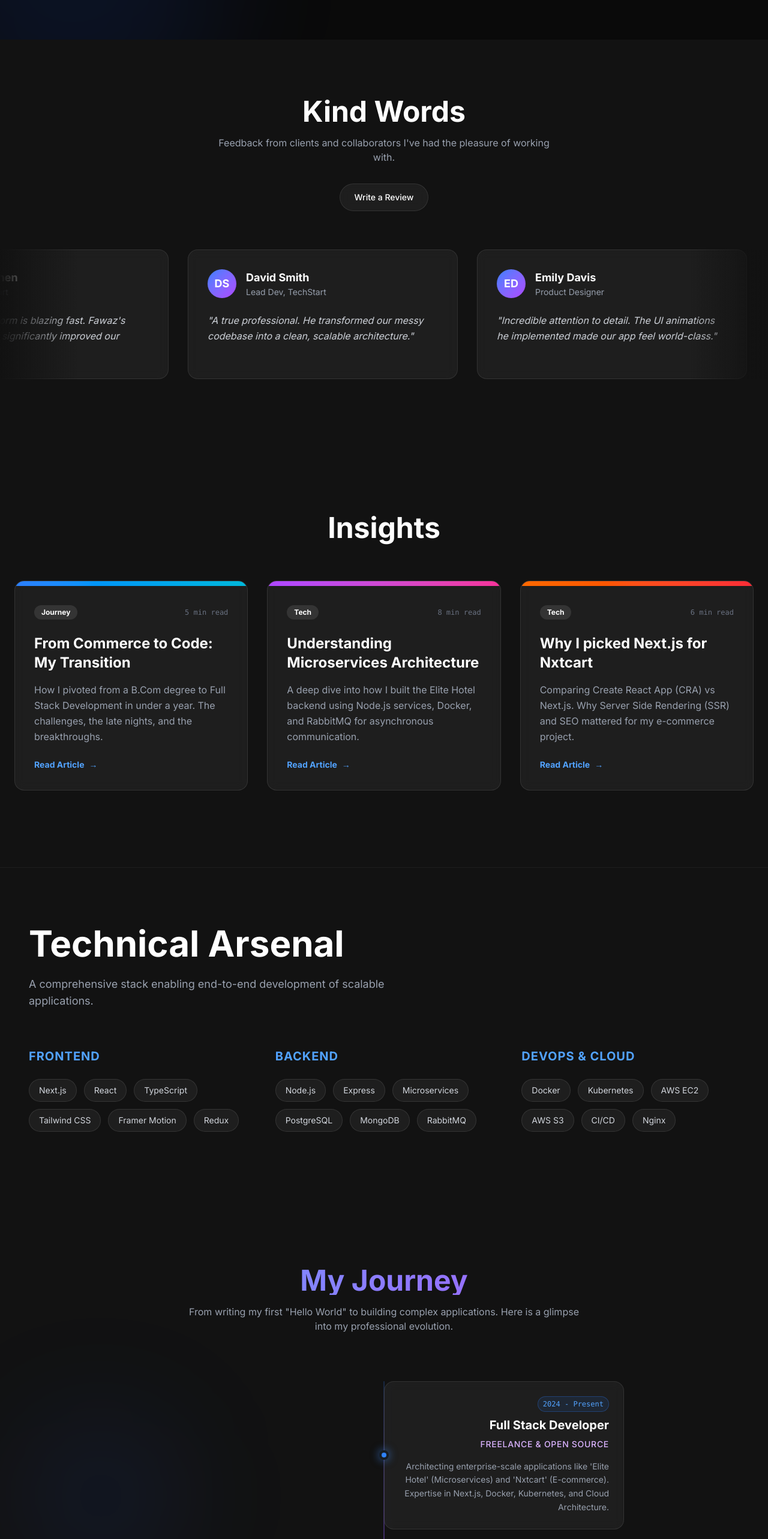
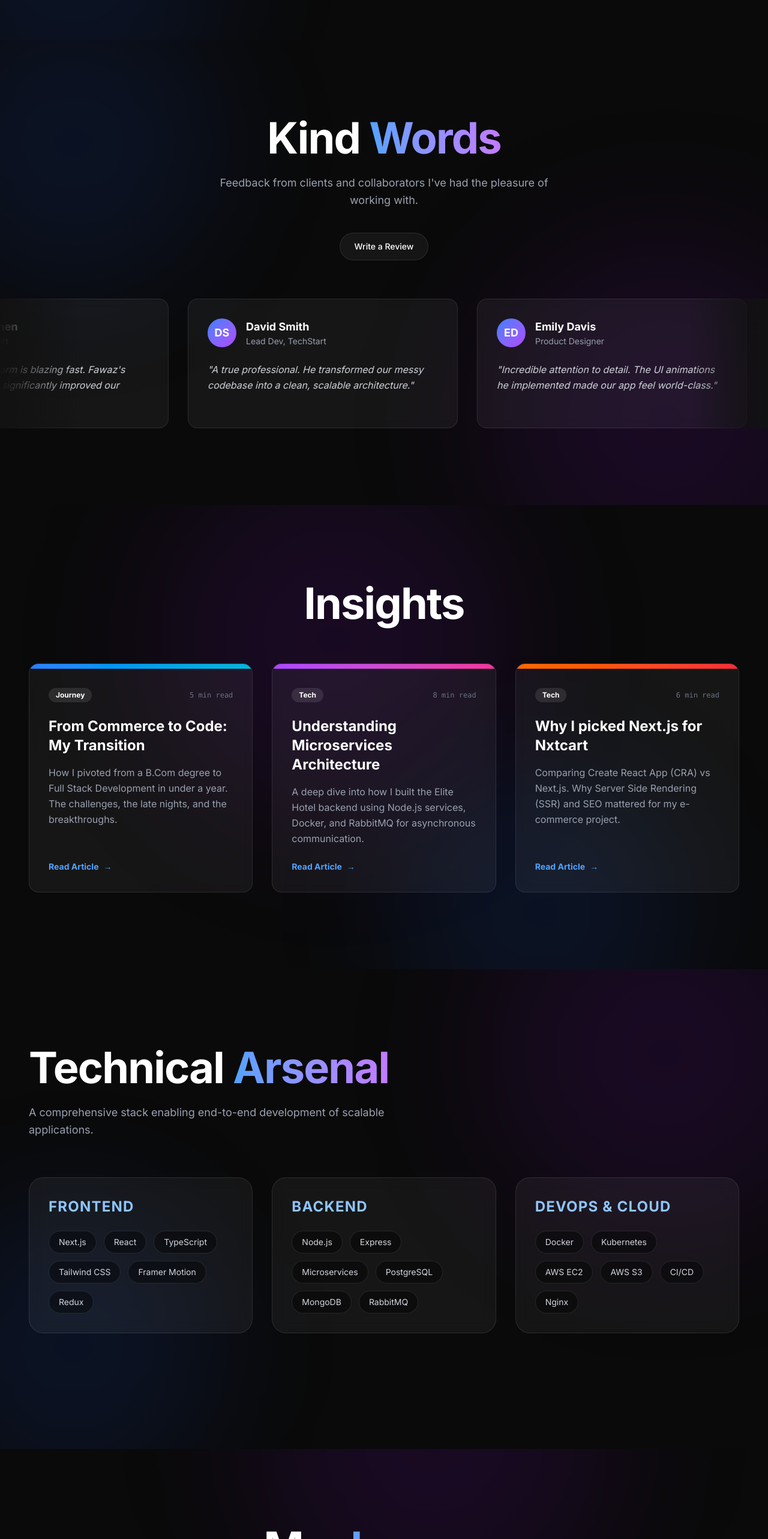
Before and after one commit to punitjha91/my-first-project, a Next.js app: page / in a window 1280 px wide. Shown: the part 4595-7161 px from the top of the page at 60% size. Built offline with nearby package versions, Linux system fonts and the light colour scheme.

Commit message:
updated design of all sections

```diff
--- a/src/components/Blog.tsx
+++ b/src/components/Blog.tsx
@@ -31,13 +31,19 @@ const ARTICLES = [
 
 export default function Blog() {
   return (
-    <section className="py-32 bg-[#121212] relative z-10" id="blog">
-      <div className="container mx-auto px-6">
+    <section className="relative z-20 bg-[#0a0a0a] py-32 px-4 md:px-12 overflow-hidden" id="blog">
+       {/* Background Ambience */}
+      <div className="absolute top-0 left-0 w-full h-full overflow-hidden pointer-events-none">
+        <div className="absolute top-[-10%] left-[20%] w-[600px] h-[600px] bg-purple-600/10 rounded-full blur-[120px]" />
+        <div className="absolute bottom-[-20%] right-[10%] w-[500px] h-[500px] bg-blue-600/10 rounded-full blur-[100px]" />
+      </div>
+
+      <div className="max-w-7xl mx-auto relative z-10">
         <motion.h2
-          initial={{ opacity: 0, y: 20 }}
+          initial={{ opacity: 0, y: 30 }}
           whileInView={{ opacity: 1, y: 0 }}
-          transition={{ duration: 0.8 }}
-          className="text-4xl md:text-5xl font-bold text-white mb-16 text-center"
+          transition={{ duration: 0.8, ease: "easeOut" }}
+          className="text-5xl md:text-7xl font-bold text-white mb-16 text-center tracking-tight"
         >
           Insights
         </motion.h2>
--- a/src/components/Contact.tsx
+++ b/src/components/Contact.tsx
@@ -41,10 +41,10 @@ export default function Contact() {
   };
 
   return (
-    <section className="relative py-24 px-4 md:px-12 bg-[#0a0a0a] overflow-hidden" id="contact">
+    <section className="relative z-20 bg-[#0a0a0a] py-32 px-4 md:px-12 overflow-hidden" id="contact">
       {/* Background Gradients */}
       <div className="absolute top-0 left-0 w-full h-full overflow-hidden pointer-events-none">
-        <div className="absolute top-[-10%] right-[-5%] w-[500px] h-[500px] bg-purple-900/10 rounded-full blur-[100px]" />
+        <div className="absolute top-[-10%] right-[-5%] w-[600px] h-[600px] bg-purple-900/10 rounded-full blur-[120px]" />
         <div className="absolute bottom-[-10%] left-[-5%] w-[500px] h-[500px] bg-blue-900/10 rounded-full blur-[100px]" />
       </div>
 
@@ -57,7 +57,7 @@ export default function Contact() {
             whileInView={{ opacity: 1, x: 0 }}
             transition={{ duration: 0.8 }}
           >
-            <h2 className="text-4xl md:text-6xl font-bold mb-6 text-white">
+            <h2 className="text-5xl md:text-7xl font-bold mb-6 text-white tracking-tight">
               Let's work <br />
               <span className="text-transparent bg-clip-text bg-linear-to-r from-blue-400 to-purple-500">
                 together.
--- a/src/components/Skills.tsx
+++ b/src/components/Skills.tsx
@@ -10,34 +10,43 @@ const skills = [
 
 export default function Skills() {
   return (
-    <section className="bg-[#121212] py-24 px-4 md:px-12 border-t border-white/5" id="skills">
-      <div className="max-w-7xl mx-auto">
+    <section className="relative z-20 bg-[#0a0a0a] min-h-screen py-32 px-4 md:px-12 overflow-hidden" id="skills">
+      {/* Background Ambience */}
+      <div className="absolute top-0 left-0 w-full h-full overflow-hidden pointer-events-none">
+        <div className="absolute top-[-20%] right-[-10%] w-[600px] h-[600px] bg-purple-600/10 rounded-full blur-[120px]" />
+        <div className="absolute bottom-[-10%] left-[-10%] w-[500px] h-[500px] bg-blue-600/10 rounded-full blur-[100px]" />
+      </div>
+
+      <div className="max-w-7xl mx-auto relative">
         <motion.div
-          initial={{ opacity: 0, y: 20 }}
+          initial={{ opacity: 0, y: 30 }}
           whileInView={{ opacity: 1, y: 0 }}
-          transition={{ duration: 0.8 }}
+          transition={{ duration: 0.8, ease: "easeOut" }}
           className="mb-16"
         >
-          <h2 className="text-4xl md:text-6xl font-bold text-white mb-6">Technical Arsenal</h2>
-          <p className="text-gray-400 max-w-2xl text-lg">
+          <h2 className="text-5xl md:text-7xl font-bold text-white mb-6 tracking-tight">
+            Technical <span className="text-transparent bg-clip-text bg-linear-to-r from-blue-400 to-purple-400">Arsenal</span>
+          </h2>
+          <p className="text-gray-400 text-lg max-w-2xl leading-relaxed">
             A comprehensive stack enabling end-to-end development of scalable applications.
           </p>
         </motion.div>
 
-        <div className="grid grid-cols-1 md:grid-cols-3 gap-12">
+        <div className="grid grid-cols-1 md:grid-cols-3 gap-8">
           {skills.map((group, idx) => (
             <motion.div
               key={idx}
               initial={{ opacity: 0, y: 20 }}
               whileInView={{ opacity: 1, y: 0 }}
               transition={{ duration: 0.5, delay: idx * 0.1 }}
+              className="p-8 rounded-3xl bg-white/5 border border-white/10 backdrop-blur-md hover:bg-white/10 transition-colors"
             >
-              <h3 className="text-xl font-bold text-blue-400 mb-6 uppercase tracking-wider">{group.category}</h3>
+              <h3 className="text-2xl font-bold text-blue-300 mb-6 uppercase tracking-wider">{group.category}</h3>
               <div className="flex flex-wrap gap-3">
                 {group.items.map((skill, sIdx) => (
                   <span
                     key={sIdx}
-                    className="px-4 py-2 bg-white/5 rounded-full text-sm text-gray-300 border border-white/10 hover:border-white/30 hover:bg-white/10 transition-colors cursor-default"
+                    className="px-4 py-2 bg-black/40 rounded-full text-sm text-gray-300 border border-white/10 hover:border-white/30 hover:text-white transition-all cursor-default"
                   >
                     {skill}
                   </span>
--- a/src/components/Testimonials.tsx
+++ b/src/components/Testimonials.tsx
@@ -63,17 +63,23 @@ export default function Testimonials() {
   };
 
   return (
-    <section className="py-24 bg-[#121212] relative z-10" id="testimonials">
-       <div className="container mx-auto px-6 mb-16 text-center">
+    <section className="relative z-20 bg-[#0a0a0a] py-32 overflow-hidden" id="testimonials">
+      {/* Background Ambience - Different position for variety */}
+      <div className="absolute top-0 left-0 w-full h-full overflow-hidden pointer-events-none">
+         <div className="absolute bottom-[-20%] right-[-10%] w-[600px] h-[600px] bg-purple-600/10 rounded-full blur-[120px]" />
+         <div className="absolute top-[-10%] left-[-10%] w-[500px] h-[500px] bg-blue-600/10 rounded-full blur-[100px]" />
+      </div>
+
+       <div className="container mx-auto px-6 mb-16 text-center relative z-10">
             <motion.h2
-                initial={{ opacity: 0, y: 20 }}
+                initial={{ opacity: 0, y: 30 }}
                 whileInView={{ opacity: 1, y: 0 }}
-                transition={{ duration: 0.8 }}
-                className="text-4xl md:text-5xl font-bold text-white mb-4"
+                transition={{ duration: 0.8, ease: "easeOut" }}
+                className="text-5xl md:text-7xl font-bold text-white mb-6 tracking-tight"
             >
-                Kind Words
+                Kind <span className="text-transparent bg-clip-text bg-linear-to-r from-blue-400 to-purple-400">Words</span>
             </motion.h2>
-            <p className="text-gray-400 max-w-xl mx-auto mb-8">
+            <p className="text-gray-400 text-lg max-w-xl mx-auto mb-10 leading-relaxed">
                 Feedback from clients and collaborators I've had the pleasure of working with.
             </p>
 
--- a/src/components/Timeline.tsx
+++ b/src/components/Timeline.tsx
@@ -38,19 +38,25 @@ export default function Timeline() {
   const containerRef = useRef<HTMLDivElement>(null);
 
   return (
-    <section className="py-32 bg-[#121212] text-white relative overflow-hidden" id="journey">
-      <div className="container mx-auto px-6 relative z-10">
+    <section className="relative z-20 bg-[#0a0a0a] min-h-screen py-32 px-4 md:px-12 overflow-hidden" id="journey">
+       {/* Background Ambience */}
+      <div className="absolute top-0 left-0 w-full h-full overflow-hidden pointer-events-none">
+        <div className="absolute top-[-20%] right-[20%] w-[600px] h-[600px] bg-purple-600/10 rounded-full blur-[120px]" />
+        <div className="absolute bottom-[10%] left-[-10%] w-[500px] h-[500px] bg-blue-600/10 rounded-full blur-[100px]" />
+      </div>
+
+      <div className="max-w-7xl mx-auto relative z-10">
         <motion.div
            initial={{ opacity: 0, y: 20 }}
            whileInView={{ opacity: 1, y: 0 }}
            viewport={{ once: true }}
-           transition={{ duration: 0.8 }}
+           transition={{ duration: 0.8, ease: "easeOut" }}
            className="text-center mb-20"
         >
-          <h2 className="text-4xl md:text-5xl font-bold mb-4 bg-linear-to-r from-blue-400 to-purple-500 bg-clip-text text-transparent">
-            My Journey
+          <h2 className="text-5xl md:text-7xl font-bold text-white mb-6 tracking-tight">
+             My <span className="text-transparent bg-clip-text bg-linear-to-r from-blue-400 to-purple-400">Journey</span>
           </h2>
-          <p className="text-gray-400 max-w-2xl mx-auto">
+          <p className="text-gray-400 text-lg max-w-2xl mx-auto leading-relaxed">
             From writing my first "Hello World" to building complex applications.
             Here is a glimpse into my professional evolution.
           </p>
@@ -67,10 +73,6 @@ export default function Timeline() {
           </div>
         </div>
       </div>
-
-       {/* Background Elements */}
-      <div className="absolute top-1/4 left-10 w-64 h-64 bg-blue-600/10 rounded-full blur-[100px]" />
-      <div className="absolute bottom-1/4 right-10 w-64 h-64 bg-purple-600/10 rounded-full blur-[100px]" />
     </section>
   );
 }
```
